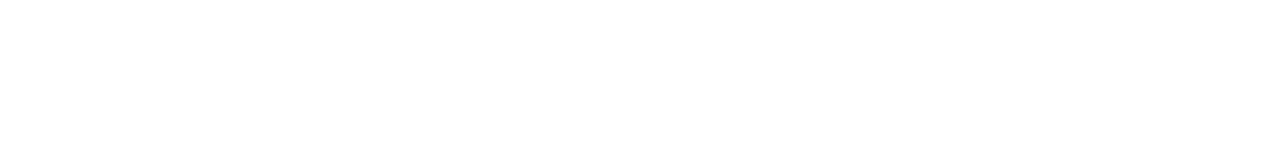
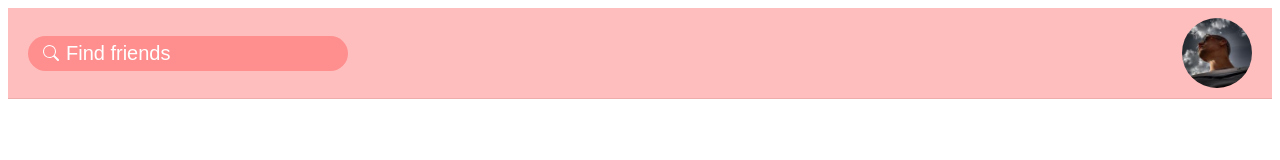
Before and after one commit to jovanlekic12/social-media-js, a website built with Vite: page index.html in a window 1280 px wide. Built offline with nearby package versions, Linux system fonts and the light colour scheme.

Commit message:
add header

```diff
--- a/index.html
+++ b/index.html
@@ -1,4 +1,4 @@
-<!doctype html>
+<!DOCTYPE html>
 <html lang="en">
   <head>
     <meta charset="UTF-8" />
@@ -7,7 +7,30 @@
     <title>Vite App</title>
   </head>
   <body>
-    <div id="app"></div>
+    <div id="app">
+      <header class="header">
+        <div class="seacrh__div">
+          <svg
+            xmlns="http://www.w3.org/2000/svg"
+            width="16"
+            height="16"
+            fill="currentColor"
+            class="seacrh__icon"
+            viewBox="0 0 16 16"
+          >
+            <path
+              d="M11.742 10.344a6.5 6.5 0 1 0-1.397 1.398h-.001q.044.06.098.115l3.85 3.85a1 1 0 0 0 1.415-1.414l-3.85-3.85a1 1 0 0 0-.115-.1zM12 6.5a5.5 5.5 0 1 1-11 0 5.5 5.5 0 0 1 11 0"
+            />
+          </svg>
+          <input
+            type="search"
+            class="seacrh__input"
+            placeholder="Find friends"
+          />
+        </div>
+        <img class="header__picture" src="user.jpg" alt="404" />
+      </header>
+    </div>
     <script type="module" src="/main.js"></script>
   </body>
 </html>
--- a/main.js
+++ b/main.js
@@ -1,3 +1,5 @@
+"use strict";
+
 import "./style.css";
 import { user } from "./data.js";
 import { formatDistanceToNow } from "date-fns";
--- a/style.css
+++ b/style.css
@@ -0,0 +1,47 @@
+html {
+  font-size: 62.5%;
+}
+
+header {
+  display: flex;
+  align-items: center;
+  justify-content: space-between;
+  padding: 1rem 2rem;
+  background-color: #ffbebe;
+  border-bottom: 1px solid #eeadad;
+}
+
+.header__picture {
+  width: 7rem;
+  height: 7rem;
+  border-radius: 50%;
+}
+
+.seacrh__div {
+  display: flex;
+  align-items: center;
+  background-color: #ff8f8f;
+  padding: 0.5rem 1.5rem;
+  border-radius: 2rem;
+  gap: 0.5rem;
+}
+
+.seacrh__icon {
+  color: #fff;
+}
+
+.seacrh__input {
+  border: none;
+  font-size: 2rem;
+  background-color: #ff8f8f;
+  color: #fff;
+}
+
+.seacrh__input::placeholder {
+  color: #fff;
+  opacity: 1;
+}
+
+.seacrh__input:focus {
+  outline: none;
+}
```
Also changed, not shown: user.jpg (added).
